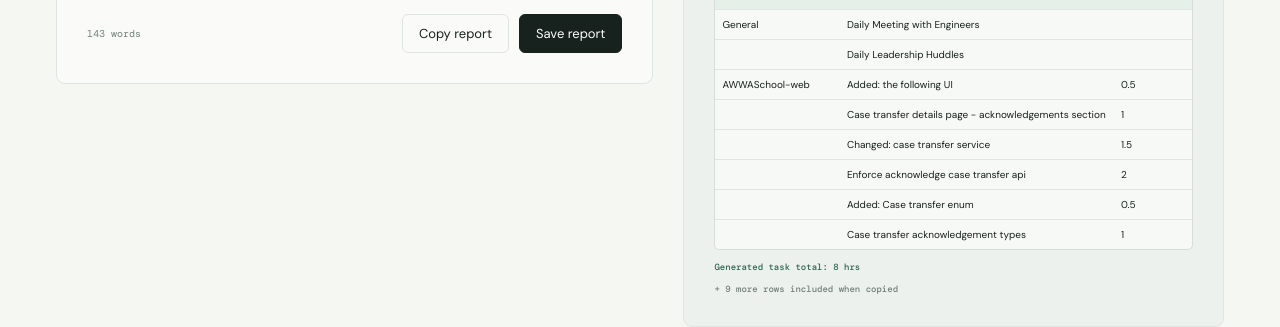
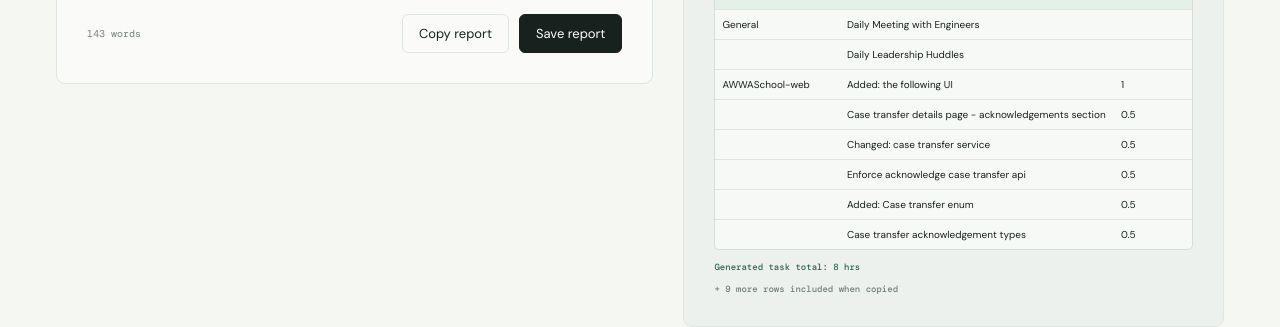
Before and after one commit to joserodny/daily-report, a Next.js app: page / in a window 1280 px wide. Shown: the part 1652-1979 px from the top of the page. Built offline with nearby package versions, Linux system fonts and the light colour scheme; a web font is replaced by a local one.

Commit message:
fix: randomize activity hours

```diff
--- a/app/page.tsx
+++ b/app/page.tsx
@@ -20,7 +20,7 @@ const emptyReport: Report = {
   date: new Date().toISOString().slice(0, 10),
   greeting: "Dear Mr. Heng,\n\nPlease find the below report.",
   accomplishments: "Meetings Attended:\nDaily Meeting with Engineers\nDaily Leadership Huddles\n\nAWWA School:\nAWWASchool-web\nSocial Work Module\nAdded: the following UI\nCase transfer details page - acknowledgements section\nChanged: case transfer service\nEnforce acknowledge case transfer api\nAdded: Case transfer enum\nCase transfer acknowledgement types\nChanged: case transfer status enum\nChanged: integrate the following\nAcknowledge Case Transfer API\nAdded: route config for case transfer details and form\n\nAWWASchool-api\nSocial Work Module\nAdded: process acknowledgement\nSet status based on acknowledgement types\nInclude status validation\nAdded: case transfer acknowledgement model\n\nDatabase:\nChanged: include 'is_acknowledge' field in 'case_transfer_acknowledgement' table",
-  overtime: "AWWA School\nAWWASchool-web\nAdded: cancel case transfer dialog UI\nChanged: integrate cancel transfer API\nEnforce: case transfer permissions\n\nAWWASchool-api\nAdded: cancel case transfer function\nAdded: cancel rules validation\nAdded: api route for cancel case transfer\nAdded: case transfer permissions\n\nDatabase:\nChanged: include 'cancel_reason' field in 'social_work_case_transfers' table",
+  overtime: "AWWA School:\nAWWASchool-web\nAdded: cancel case transfer dialog UI\nChanged: integrate cancel transfer API\nEnforce: case transfer permissions\n\nAWWASchool-api\nAdded: cancel case transfer function\nAdded: cancel rules validation\nAdded: api route for cancel case transfer\nAdded: case transfer permissions\n\nDatabase:\nChanged: include 'cancel_reason' field in 'social_work_case_transfers' table",
   overtimeTime: "6:00pm - 9:00pm",
   overtimeEnabled: false,
   blockers: "None.",
@@ -132,24 +132,44 @@ function buildActivityRows(value: string, maxHours?: number): ActivityRow[] {
   let project = "General";
   let meetings = false;
   let taskIndex = 0;
-  let usedHours = 0;
+  const taskRows: number[] = [];
   value.split("\n").map((line) => line.trim()).filter(Boolean).forEach((line) => {
     if (line === "Meetings Attended:") { meetings = true; return; }
-    if (line === "AWWA School:" || line === "AWWA School") { meetings = false; project = "AWWA School"; return; }
-    if (line === "AWWASchool-web" || line === "AWWASchool-api" || line === "Database:") { project = line.replace(":", ""); return; }
+    if (isProjectRoot(line)) { meetings = false; project = line.replace(/:$/, ""); return; }
+    if (isSubProject(line) || line === "Database:") { project = line.replace(":", ""); return; }
     if (line === "Social Work Module") return;
     const isMeeting = meetings;
     if (isMeeting) rows.push({ project: "General", task: line, hours: "" });
     else {
-      const sampleHours = [0.5, 1, 1.5, 2][taskIndex % 4];
-      const remaining = maxHours === undefined ? sampleHours : Math.max(0, maxHours - usedHours);
-      const hours = remaining > 0 ? String(Math.min(sampleHours, remaining)) : "";
-      rows.push({ project, task: line, hours });
-      usedHours += Number(hours) || 0;
+      rows.push({ project, task: line, hours: "" });
+      taskRows.push(rows.length - 1);
       taskIndex += 1;
     }
   });
+  if (maxHours === undefined) {
+    taskRows.forEach((rowIndex, index) => { rows[rowIndex].hours = String([0.5, 1, 1.5, 2][index % 4]); });
+  } else {
+    distributeHours(taskRows.length, maxHours).forEach((hours, index) => { rows[taskRows[index]].hours = hours ? String(hours) : ""; });
+  }
   return rows;
+}
+
+function distributeHours(count: number, total: number) {
+  if (!count) return [];
+  const totalUnits = Math.round(total * 2);
+  const activeCount = Math.min(count, totalUnits);
+  const hours = Array.from({ length: count }, () => 0);
+  for (let index = 0; index < activeCount; index += 1) hours[index] = 1;
+  let remainingUnits = totalUnits - activeCount;
+  let seed = count * 97 + totalUnits * 13;
+  for (let index = 0; index < activeCount - 1; index += 1) {
+    seed = (seed * 9301 + 49297) % 233280;
+    const extraUnits = index === activeCount - 2 ? remainingUnits : Math.floor((seed / 233280) * (remainingUnits + 1));
+    hours[index] += extraUnits;
+    remainingUnits -= extraUnits;
+  }
+  if (activeCount) hours[activeCount - 1] += remainingUnits;
+  return hours.map((units) => units / 2);
 }
 
 function buildActivityText(rows: ActivityRow[], date: string) {
@@ -181,7 +201,7 @@ function buildReportNodes(title: string, value: string) {
   const stack: ReportNode[] = [];
   let meetingsMode = title === "Accomplished";
   rows.forEach((text) => {
-    if (isProjectRoot(text) || text === "AWWA School") meetingsMode = false;
+    if (isProjectRoot(text)) meetingsMode = false;
     const level = meetingsMode && text !== "Meetings Attended:" ? 1 : reportLevel(text, title, stack.at(-1)?.text);
     const node: ReportNode = { text, level, children: [] };
     while (stack.length && stack.at(-1)!.level >= level) stack.pop();
@@ -236,23 +256,18 @@ function toRoman(value: number) {
 
 function reportLevel(text: string, title: string, parent?: string) {
   const isOvertime = title.startsWith("Accomplished - OT");
-  if (text === "AWWA School") return 0;
   if (isProjectRoot(text)) return 0;
   if (isSubProject(text)) return 1;
-  const project = text === "AWWASchool-web" || text === "AWWASchool-api";
   const module = text === "Social Work Module";
   const action = /^(Added|Changed|Enforce|Set|Include):?\b/i.test(text) || text === "Database:";
-  const topHeading = text === "Meetings Attended:" || text === "AWWA School:";
+  const topHeading = text === "Meetings Attended:";
 
   if (isOvertime) {
-    if (text === "AWWA School") return 0;
-    if (project) return 1;
     if (isActionLine(text) && parent && isSubProject(parent)) return 2;
     if (action) return 2;
     return 3;
   }
   if (topHeading) return 0;
-  if (project) return 1;
   if (module) return 2;
   if (text.startsWith("Added: route config")) return 2;
   if (isActionLine(text) && parent && isSubProject(parent)) return 2;
@@ -270,7 +285,7 @@ function isSubProject(text: string) {
 }
 
 function isProjectRoot(text: string) {
-  return text !== "Meetings Attended:" && text !== "Database:" && (text === "AWWA School:" || /^[A-Z0-9][A-Z0-9 &_-]*$/.test(text) || (text.endsWith(":") && !isActionLine(text)));
+  return text !== "Meetings Attended:" && text !== "Database:" && (/^[A-Z0-9][A-Z0-9 &_-]*$/.test(text) || (text.endsWith(":") && !isActionLine(text)));
 }
 
 function renderReportNodes(nodes: ReportNode[], parentLevel: number, isOvertime: boolean): string {
@@ -285,7 +300,7 @@ function escapeHtml(value: string) {
 }
 
 function isHeading(line: string) {
-  return line.trim().endsWith(":") || line === "AWWA School" || line === "AWWASchool-web" || line === "AWWASchool-api" || line === "Social Work Module";
+  return line.trim().endsWith(":") || isSubProject(line) || line === "Social Work Module";
 }
 
 function isReportHeading(line: string) {
```
